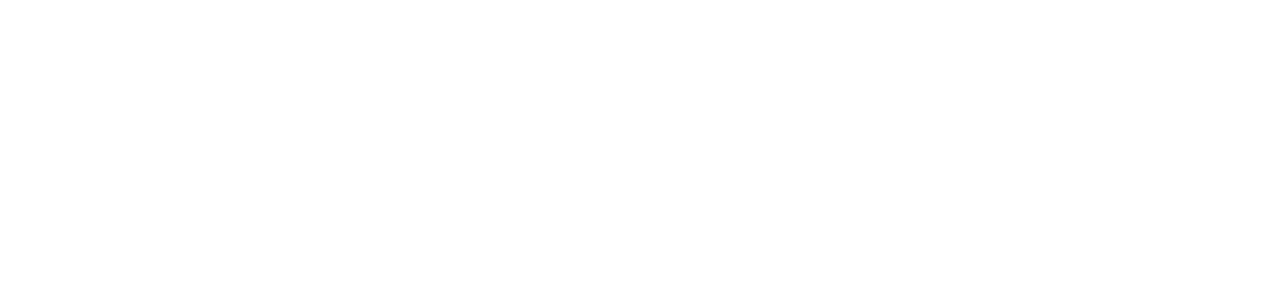
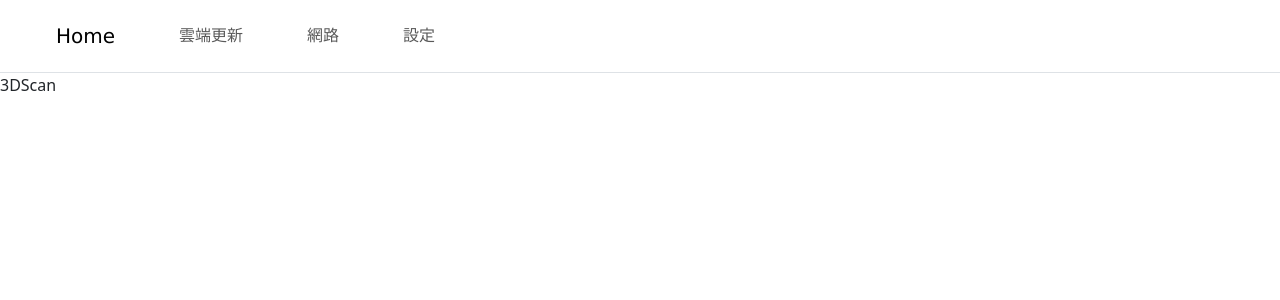
Before and after one commit to enjoycht/3d_scanner_nextjs, a Next.js app: page / in a window 1280 px wide. Shown: the top 300 px of the page. Built offline with nearby package versions, Linux system fonts and the light colour scheme.

Commit message:
✨ feat: Add header in page

```diff
--- /dev/null
+++ b/src/app/compoent/header.tsx
@@ -0,0 +1,23 @@
+'use client';
+import React from 'react';
+import { Nav, Navbar, NavDropdown } from 'react-bootstrap';
+import 'bootstrap/dist/css/bootstrap.min.css';
+import '../global.css';
+
+const Header = () => {
+    return (
+        <Navbar expand="lg" className="px-5 py-2 border-bottom">
+                <Navbar.Brand href="/" className='header-link'>Home</Navbar.Brand>
+                <Navbar.Toggle aria-controls="basic-navbar-nav" />
+                <Navbar.Collapse id="basic-navbar-nav">
+                    <Nav className="me-auto m-2">
+                        <Nav.Link className='header-link mx-4' href="/OTA" >雲端更新</Nav.Link>
+                        <Nav.Link className='header-link mx-4' href="/WIFI" >網路</Nav.Link>
+                        <Nav.Link className='header-link mx-4' href="/Setting" >設定</Nav.Link>
+                    </Nav>
+                </Navbar.Collapse>
+        </Navbar>
+    );
+};
+
+export default Header;
--- /dev/null
+++ b/src/app/global.css
@@ -0,0 +1,12 @@
+.header-link {
+    padding-left: 0.5rem;
+    padding-right: 0.5rem;
+    text-decoration: none;
+    border-radius: 10px;
+    font-family:Verdana, Geneva, Tahoma, sans-serif
+}
+
+.header-link:hover {
+    background-color: #424247;
+    color: white
+}
--- a/src/app/layout.tsx
+++ b/src/app/layout.tsx
@@ -1,4 +1,5 @@
 import type { Metadata } from "next";
+import Header from "./compoent/header";
 
 export const metadata: Metadata = {
     title: "3D立體成型掃描機",
@@ -12,7 +13,10 @@
     }>) {
     return (
         <html lang="en">
-            <body>{children}</body>
+            <body>
+                <Header />
+                {children}
+            </body>
         </html>
     );
 }
--- a/src/app/page.tsx
+++ b/src/app/page.tsx
@@ -4,6 +4,7 @@
 export default function Home() {
     return (
         <main>
+            3DScan
         </main>
     );
 }
```
Also changed, not shown: src/app/3DScan/page.tsx (deleted, +0 -8 lines).
